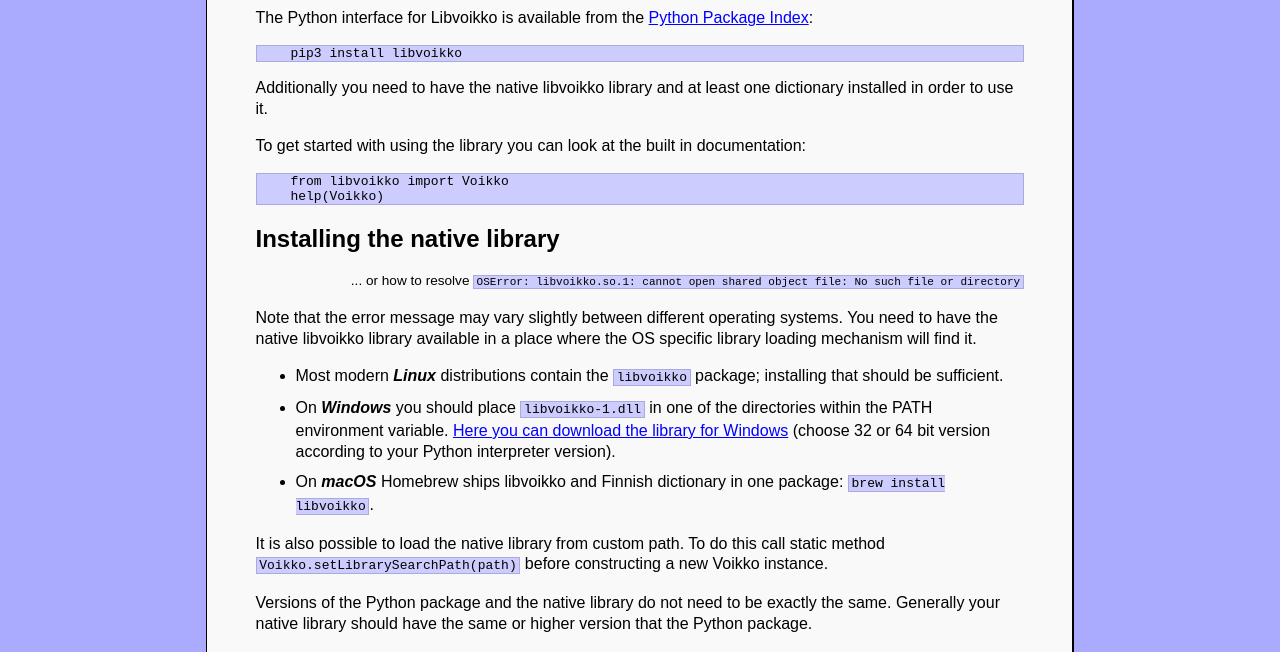
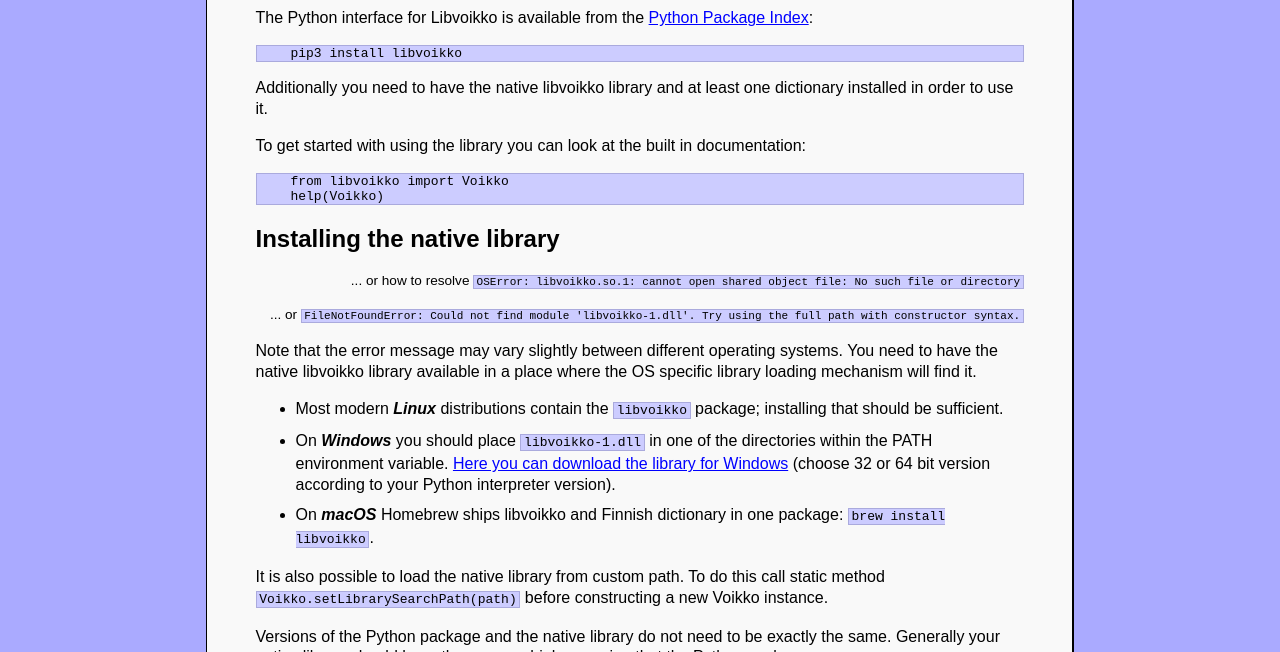
Before and after one commit to voikko/voikko.github.io, a plain HTML site: page python.html in a window 1280 px wide. Shown: the part 139-791 px from the top of the page. Drawn offline with Linux system fonts and the light colour scheme.

Commit message:
Error message on Windows

```diff
--- a/python.html
+++ b/python.html
@@ -28,6 +28,7 @@
 
 <h2>Installing the native library</h2>
 <p style="font-size:85%; text-align:right">... or how to resolve <kbd>OSError: libvoikko.so.1: cannot open shared object file: No such file or directory</kbd></p>
+<p style="font-size:85%; text-align:right">... or <kbd>FileNotFoundError: Could not find module 'libvoikko-1.dll'. Try using the full path with constructor syntax.</kbd></p>
 
 <p>Note that the error message may vary slightly between different operating systems.
 You need to have the native libvoikko library available in a place where the OS specific library loading mechanism will find it.</p>
```
